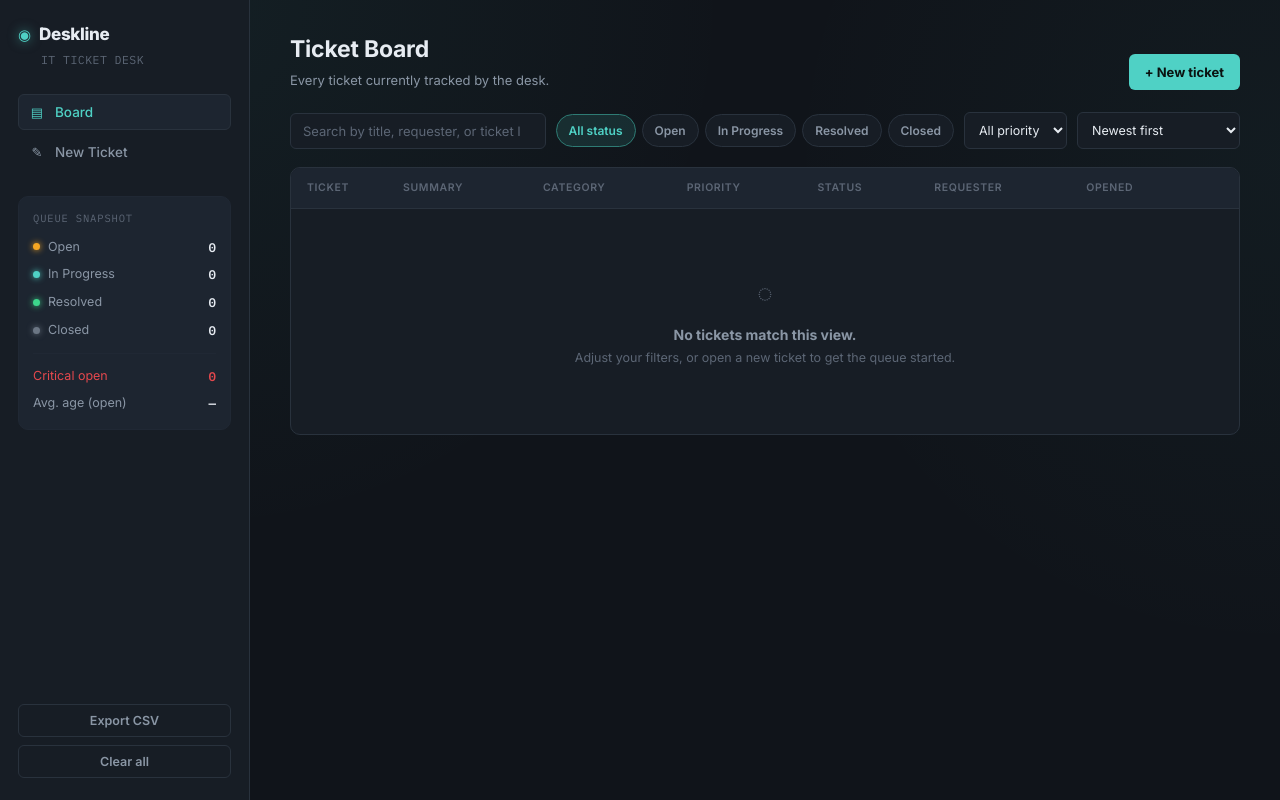
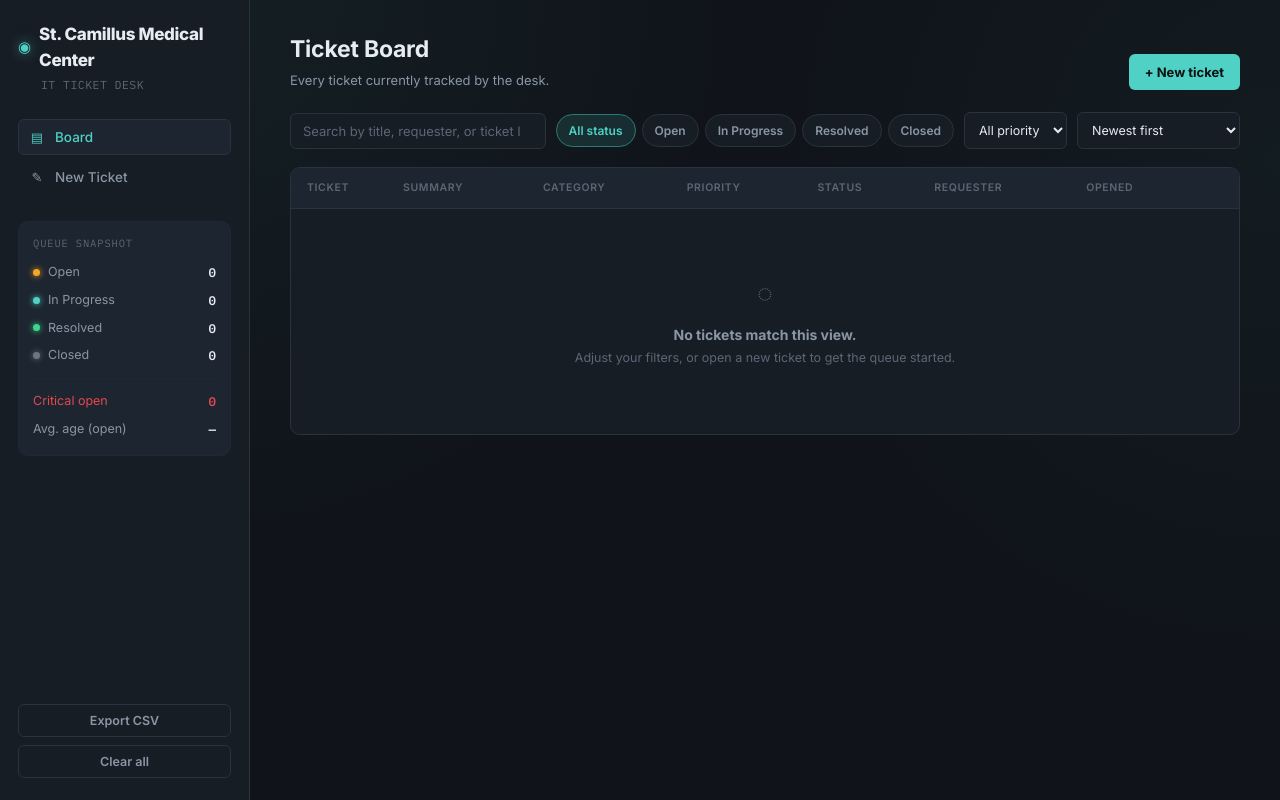
Before and after one commit to scmcitoffice-eng/SCMC_IT, a plain HTML site: page index.html in a window 1280 px wide. Drawn offline with Linux system fonts and the light colour scheme.

Commit message:
Update index.html

```diff
--- a/index.html
+++ b/index.html
@@ -18,7 +18,7 @@
     <div class="rail-top">
       <div class="brand">
         <span class="brand-mark">◉</span>
-        <span class="brand-name">Deskline</span>
+        <span class="brand-name">St. Camillus Medical Center</span>
       </div>
       <div class="brand-sub">IT Ticket Desk</div>
     </div>
```
